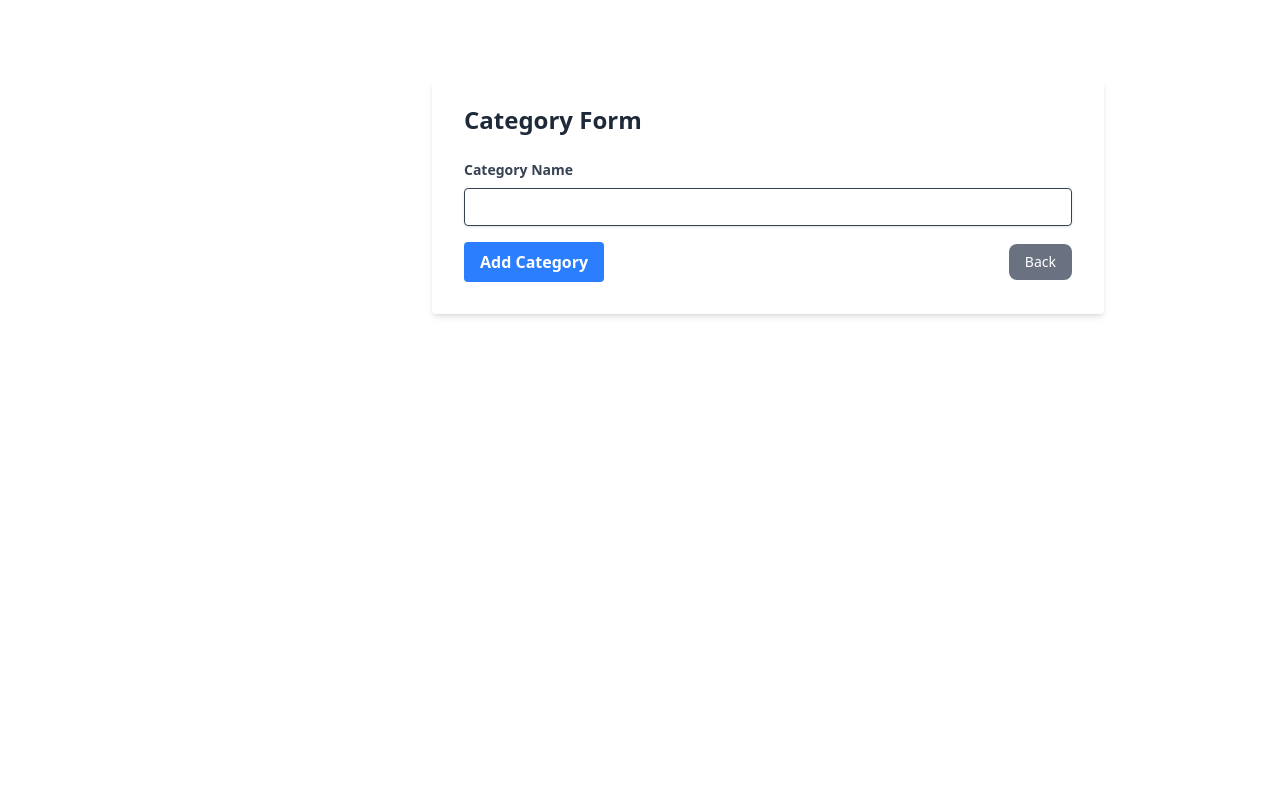
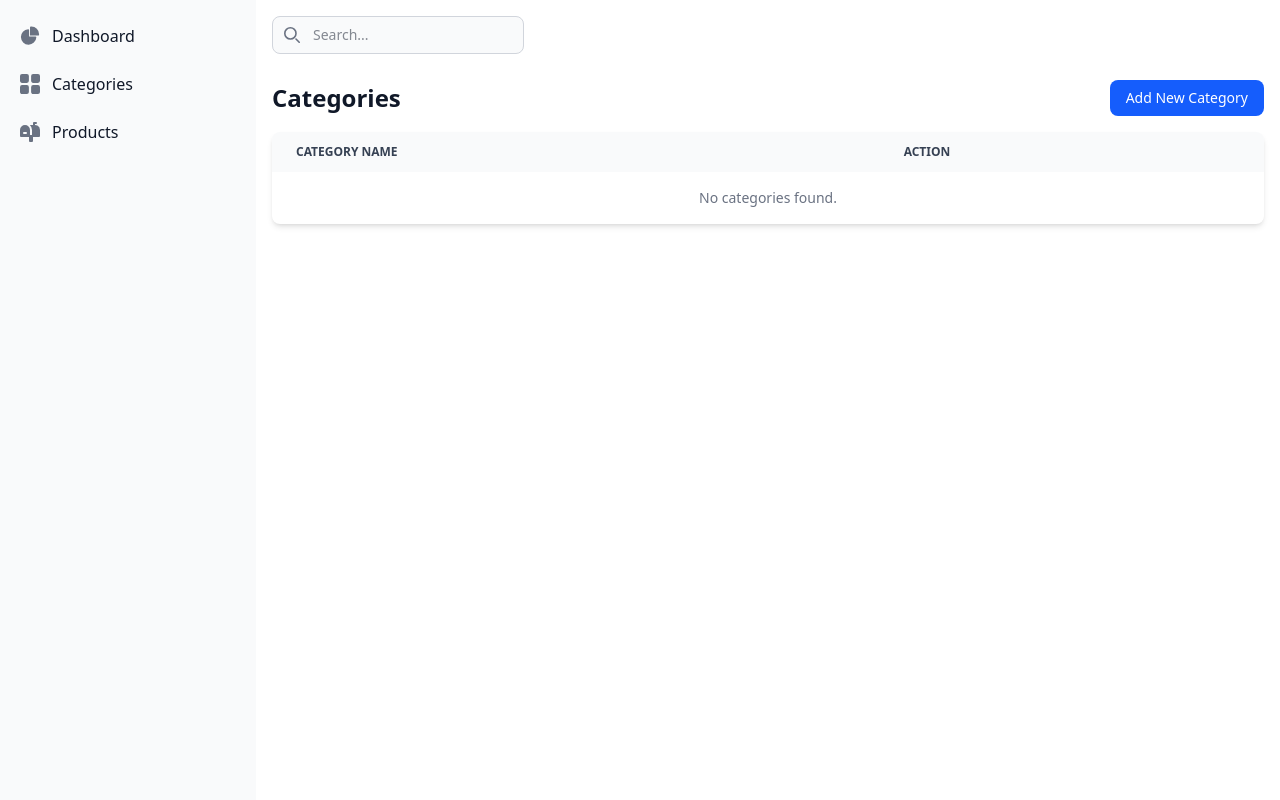
Before and after one commit to CrystalAila/GroupThirteen, a Django app: page /categories/add/ in a window 1280 px wide. Run offline with Django 4.2, Linux system fonts and the light colour scheme; data that the repository does not hold is empty.

Commit message:
working na mag add new product

```diff
--- a/crud/static/css/output.css
+++ b/crud/static/css/output.css
@@ -7,13 +7,12 @@
       "Segoe UI Emoji", "Segoe UI Symbol", "Noto Color Emoji";
     --font-mono: ui-monospace, SFMono-Regular, Menlo, Monaco, Consolas, "Liberation Mono",
       "Courier New", monospace;
-    --color-blue-100: oklch(93.2% 0.032 255.585);
+    --color-green-500: oklch(72.3% 0.219 149.579);
     --color-blue-300: oklch(80.9% 0.105 251.813);
     --color-blue-500: oklch(62.3% 0.214 259.815);
     --color-blue-600: oklch(54.6% 0.245 262.881);
     --color-blue-700: oklch(48.8% 0.243 264.376);
     --color-blue-800: oklch(42.4% 0.199 265.638);
-    --color-blue-900: oklch(37.9% 0.146 265.522);
     --color-gray-50: oklch(98.5% 0.002 247.839);
     --color-gray-100: oklch(96.7% 0.003 264.542);
     --color-gray-200: oklch(92.8% 0.006 264.531);
@@ -24,23 +23,22 @@
     --color-gray-700: oklch(37.3% 0.034 259.733);
     --color-gray-800: oklch(27.8% 0.033 256.848);
     --color-gray-900: oklch(21% 0.034 264.665);
+    --color-black: #000;
     --color-white: #fff;
     --spacing: 0.25rem;
     --breakpoint-xl: 80rem;
+    --container-lg: 32rem;
     --container-2xl: 42rem;
     --text-xs: 0.75rem;
     --text-xs--line-height: calc(1 / 0.75);
     --text-sm: 0.875rem;
     --text-sm--line-height: calc(1.25 / 0.875);
-    --text-xl: 1.25rem;
-    --text-xl--line-height: calc(1.75 / 1.25);
     --text-2xl: 1.5rem;
     --text-2xl--line-height: calc(2 / 1.5);
     --font-weight-medium: 500;
     --font-weight-semibold: 600;
     --font-weight-bold: 700;
     --leading-tight: 1.25;
-    --radius-sm: 0.25rem;
     --radius-lg: 0.5rem;
     --default-transition-duration: 150ms;
     --default-transition-timing-function: cubic-bezier(0.4, 0, 0.2, 1);
@@ -250,14 +260,8 @@
   .mt-2 {
     margin-top: calc(var(--spacing) * 2);
   }
-  .mb-2 {
-    margin-bottom: calc(var(--spacing) * 2);
-  }
   .mb-4 {
     margin-bottom: calc(var(--spacing) * 4);
-  }
-  .mb-6 {
-    margin-bottom: calc(var(--spacing) * 6);
   }
   .block {
     display: block;
@@ -307,8 +311,8 @@
   .w-full {
     width: 100%;
   }
-  .max-w-2xl {
-    max-width: var(--container-2xl);
+  .max-w-lg {
+    max-width: var(--container-lg);
   }
   .max-w-screen-xl {
     max-width: var(--breakpoint-xl);
@@ -322,9 +326,6 @@
   .-translate-x-full {
     --tw-translate-x: -100%;
     translate: var(--tw-translate-x) var(--tw-translate-y);
-  }
-  .appearance-none {
-    appearance: none;
   }
   .flex-wrap {
     flex-wrap: wrap;
@@ -371,9 +372,6 @@
   .border-gray-300 {
     border-color: var(--color-gray-300);
   }
-  .bg-blue-500 {
-    background-color: var(--color-blue-500);
-  }
   .bg-blue-600 {
     background-color: var(--color-blue-600);
   }
@@ -403,9 +422,6 @@
   }
   .px-6 {
     padding-inline: calc(var(--spacing) * 6);
-  }
-  .px-8 {
-    padding-inline: calc(var(--spacing) * 8);
   }
   .py-2 {
     padding-block: calc(var(--spacing) * 2);
@@ -422,14 +438,8 @@
   .ps-10 {
     padding-inline-start: calc(var(--spacing) * 10);
   }
-  .pt-6 {
-    padding-top: calc(var(--spacing) * 6);
-  }
   .pt-20 {
     padding-top: calc(var(--spacing) * 20);
-  }
-  .pb-8 {
-    padding-bottom: calc(var(--spacing) * 8);
   }
   .text-center {
     text-align: center;
@@ -449,10 +459,6 @@
     font-size: var(--text-xs);
     line-height: var(--tw-leading, var(--text-xs--line-height));
   }
-  .leading-tight {
-    --tw-leading: var(--leading-tight);
-    line-height: var(--leading-tight);
-  }
   .font-bold {
     --tw-font-weight: var(--font-weight-bold);
     font-weight: var(--font-weight-bold);
@@ -489,8 +498,8 @@
   .uppercase {
     text-transform: uppercase;
   }
-  .shadow {
-    --tw-shadow: 0 1px 3px 0 var(--tw-shadow-color, rgb(0 0 0 / 0.1)), 0 1px 2px -1px var(--tw-shadow-color, rgb(0 0 0 / 0.1));
+  .shadow-lg {
+    --tw-shadow: 0 10px 15px -3px var(--tw-shadow-color, rgb(0 0 0 / 0.1)), 0 4px 6px -4px var(--tw-shadow-color, rgb(0 0 0 / 0.1));
     box-shadow: var(--tw-inset-shadow), var(--tw-inset-ring-shadow), var(--tw-ring-offset-shadow), var(--tw-ring-shadow), var(--tw-shadow);
   }
   .shadow-md {
@@ -586,11 +602,6 @@
   .focus\:ring-gray-200 {
     &:focus {
       --tw-ring-color: var(--color-gray-200);
-    }
-  }
-  .focus\:ring-gray-300 {
-    &:focus {
-      --tw-ring-color: var(--color-gray-300);
     }
   }
   .focus\:outline-none {
@@ -814,10 +826,6 @@
   syntax: "*";
   inherits: false;
   initial-value: solid;
-}
-@property --tw-leading {
-  syntax: "*";
-  inherits: false;
 }
 @property --tw-font-weight {
   syntax: "*";
@@ -900,7 +908,6 @@
       --tw-translate-z: 0;
       --tw-space-y-reverse: 0;
       --tw-border-style: solid;
-      --tw-leading: initial;
       --tw-font-weight: initial;
       --tw-shadow: 0 0 #0000;
       --tw-shadow-color: initial;
--- a/crud/templates/categories/AddCategory.html
+++ /dev/null
@@ -1,28 +0,0 @@
-{% extends "layout/base.html" %}
-
-{% block 'title' %} Add Category {% endblock 'title' %}
-
-{% block 'content' %}
-<div class="pt-20 p-4 sm:ml-64">
-  <div class="max-w-2xl mx-auto bg-white dark:bg-gray-800 shadow-md rounded px-8 pt-6 pb-8 mb-4">
-    <div class="flex items-center justify-between mb-6">
-      <h2 class="text-2xl font-bold text-gray-800 dark:text-white">Category Form</h2>
-    </div>
-    <form method="post" enctype="multipart/form-data">
-      {% csrf_token %}
-      <div class="mb-4">
-        <label class="block text-gray-700 dark:text-gray-200 text-sm font-bold mb-2" for="category_name">Category Name</label>
-        <input class="shadow appearance-none border rounded w-full py-2 px-3 text-gray-700 dark:bg-gray-700 dark:text-white leading-tight focus:outline-none focus:shadow-outline" id="category_name" name="category_name" type="text" required>
-      </div>
-      <div class="flex items-center justify-between">
-        <button class="bg-blue-500 hover:bg-blue-700 text-white font-bold py-2 px-4 rounded focus:outline-none focus:shadow-outline" type="submit">
-            Add Category
-        </button>
-        <a href="{% url 'category_list' %}" class="inline-flex items-center px-4 py-2 text-sm font-medium text-white bg-gray-500 rounded-lg hover:bg-gray-700 focus:ring-4 focus:ring-gray-300 dark:bg-gray-700 dark:hover:bg-gray-800 dark:focus:ring-gray-900">
-        Back
-      </a>
-      </div>
-    </form>
-  </div>
-</div>
-{% endblock 'content' %}
--- a/crud/templates/categories/index2.html
+++ b/crud/templates/categories/index2.html
@@ -5,15 +5,16 @@
 {% block 'content' %}
 {% include "include/Sidebar.html" %}
 {% include "include/Navbar.html" %}
+
 <div class="pt-20 p-4 sm:ml-64">
-
   <div>
     <div class="flex items-center justify-between mb-4">
       <h1 class="text-2xl font-semibold text-gray-900 dark:text-white">Categories</h1>
-            <a href="{% url 'add_category' %}" class="inline-flex items-center px-4 py-2 text-sm font-medium text-white bg-blue-600 rounded-lg hover:bg-blue-700 focus:ring-4 focus:ring-blue-300 dark:bg-blue-500 dark:hover:bg-blue-600 dark:focus:ring-blue-800">
+      <button onclick="openModal()" class="inline-flex items-center px-4 py-2 text-sm font-medium text-white bg-blue-600 rounded-lg hover:bg-blue-700 focus:ring-4 focus:ring-blue-300 dark:bg-blue-500 dark:hover:bg-blue-600 dark:focus:ring-blue-800">
         Add New Category
-            </a>
+      </button>
     </div>
+
     <div class="relative overflow-x-auto shadow-md sm:rounded-lg">
       <table class="w-full text-sm text-left rtl:text-right text-gray-500 dark:text-gray-400">
         <thead class="text-xs text-gray-700 uppercase bg-gray-50 dark:bg-gray-700 dark:text-gray-400">
@@ -33,13 +34,45 @@
             </td>
           </tr>
           {% empty %}
-                <tr><td colspan="2" class="px-6 py-4 text-center">No categories found.</td></tr>
+          <tr>
+            <td colspan="2" class="px-6 py-4 text-center">No categories found.</td>
+          </tr>
           {% endfor %}
         </tbody>
       </table>
     </div>
-
+  </div>
 </div>
 
+<!-- Modal Script -->
+<script>
+  function openModal() {
+    document.getElementById('addCategoryModal').classList.remove('hidden');
+    document.getElementById('addCategoryModal').classList.add('flex');
+  }
 
+  function closeModal() {
+    document.getElementById('addCategoryModal').classList.remove('flex');
+    document.getElementById('addCategoryModal').classList.add('hidden');
+  }
+</script>
+
+<!-- Modal -->
+<div id="addCategoryModal" class="fixed inset-0 z-50 hidden items-center justify-center bg-white/40 dark:bg-white/20">
+  <div class="bg-white dark:bg-gray-800 p-6 rounded-lg shadow-lg w-full max-w-lg relative">
+    <button onclick="closeModal()" class="absolute top-2 right-2 text-gray-400 hover:text-gray-600 dark:hover:text-gray-200">&times;</button>
+    <h2 class="text-2xl font-bold mb-4 text-gray-800 dark:text-white">Add Category</h2>
+    <form method="post" action="{% url 'add_category' %}">
+      {% csrf_token %}
+      <div class="mb-4">
+        <label for="category_name" class="block text-sm font-bold text-gray-700 dark:text-gray-200">Category Name</label>
+        <input id="category_name" name="category_name" type="text" class="w-full px-3 py-2 border rounded dark:bg-gray-700 dark:text-white" required>
+      </div>
+      <div class="flex justify-between">
+        <button type="submit" class="bg-blue-600 text-white px-4 py-2 rounded hover:bg-blue-700">Add Category</button>
+        <button type="button" onclick="closeModal()" class="bg-gray-500 text-white px-4 py-2 rounded hover:bg-gray-700">Cancel</button>
+      </div>
+    </form>
+  </div>
+</div>
 {% endblock 'content' %}
--- a/crud/views.py
+++ b/crud/views.py
@@ -1,7 +1,8 @@
 from django.shortcuts import render, redirect
 from django.http import HttpResponse
-from .models import Products, Categories
+from .models import Product, Category
 from decimal import Decimal
+from django.contrib import messages
 
 # Create your views here.
 
@@ -9,57 +10,54 @@ def index(request):
     return HttpResponse("Hello, world. You're at the polls index.")
 
 def product_list(request):
-    products = Products.objects.select_related('category_name').all()  # FIXED: use the correct ForeignKey field name
-    return render(request, 'products/index.html', {'products': products})
+    products = Product.objects.select_related('category').all()
+    categories = Category.objects.all()
+    return render(request, 'products/index.html', {'products': products, 'categories': categories})
 
 def add_product(request):
-    categories = Categories.objects.all()
-    if request.method == 'POST':
-        product_name = request.POST.get('product_name', '').strip()
-        category_id = request.POST.get('category')
-        quantity_in_stock = request.POST.get('quantity_in_stock')
-        purchase_price = request.POST.get('purchase_price')
-        selling_price = request.POST.get('selling_price')
-        stock_status = request.POST.get('stock_status') == 'True'
-
-        # Validate required fields
-        if not (product_name and category_id and quantity_in_stock and purchase_price and selling_price):
-            return render(request, 'products/Add_Product.html', {
-                'categories': categories,
-                'error': 'All fields are required.'
-            })
+    if request.method == "POST":
+        product_name = request.POST.get("product_name")
+        category_id = request.POST.get("category")
+        purchase_price = request.POST.get("purchase_price")
+        selling_price = request.POST.get("selling_price")
+        quantity_in_stock = request.POST.get("quantity_in_stock")
+        stock_status = request.POST.get("stock_status") == 'True'
 
         try:
-            product = Products(
-                product_name=product_name,
-                category_name_id=category_id,  # <-- FIXED: match your model field name
-                quantity_in_stock=int(quantity_in_stock),
-                purchase_price=Decimal(purchase_price),
-                selling_price=Decimal(selling_price),
-                stock_status=stock_status,
-            )
-            product.save()
+            category = Category.objects.get(category_id=category_id)
+        except Category.DoesNotExist:
+            messages.error(request, "Selected category does not exist.")
             return redirect('product_list')
-        except Exception as e:
-            return render(request, 'products/Add_Product.html', {
-                'categories': categories,
-                'error': f"Error: {str(e)}"
-            })
-    return render(request, 'products/Add_Product.html', {'categories': categories})
+
+        Product.objects.create(
+            product_name=product_name,
+            category=category,
+            purchase_price=purchase_price,
+            selling_price=selling_price,
+            quantity_in_stock=quantity_in_stock,
+            stock_status=stock_status
+        )
+
+        messages.success(request, "Product added successfully!")  # 👈 This is step 3
+        return redirect('product_list')
+
+    return redirect('product_list')
 
 def category_list(request):
-    categories = Categories.objects.all()
+    categories = Category.objects.all()
     return render(request, 'categories/index2.html', {'categories': categories})
 
 def add_category(request):
+    categories = Category.objects.all()
     if request.method == 'POST':
         category_name = request.POST.get('category_name')
         if not category_name:
-            return render(request, 'categories/AddCategory.html', {'error': 'Category name is required.'})
+            return render(request, 'categories/index2.html', {'categories': categories, 'error': 'Category name is required.'})
         try:
-            category = Categories(category_name=category_name)
+            category = Category(category_name=category_name)
             category.save()
-            return render(request, 'categories/AddCategory.html', {'success': True})
+            categories = Category.objects.all()
+            return render(request, 'categories/index2.html', {'categories': categories, 'success': True})
         except Exception as e:
-            return render(request, 'categories/AddCategory.html', {'error': str(e)})
-    return render(request, 'categories/AddCategory.html')
+            return render(request, 'categories/index2.html', {'categories': categories, 'error': str(e)})
+    return render(request, 'categories/index2.html', {'categories': categories})
```
Also changed, not shown: other parts of crud/static/css/output.css (+53 -9 lines), crud/models.py (+19 -15 lines), crud/templates/products/Add_Product.html (deleted, +0 -60 lines), crud/templates/products/index.html (+83 -4 lines), crud/migrations/0001_initial.py, crud/templates/dashboard/dashboard.html (added). Lines whose indentation alone changed are shown as unchanged.
